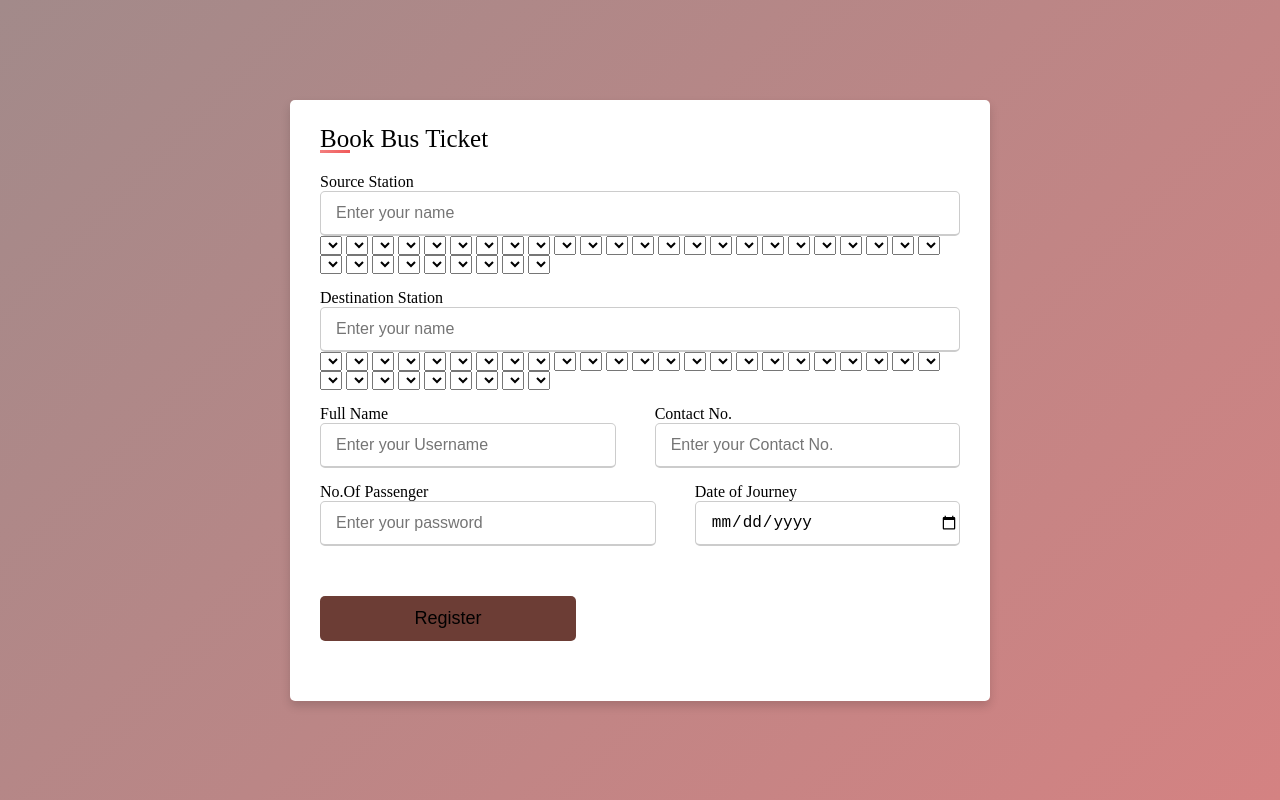
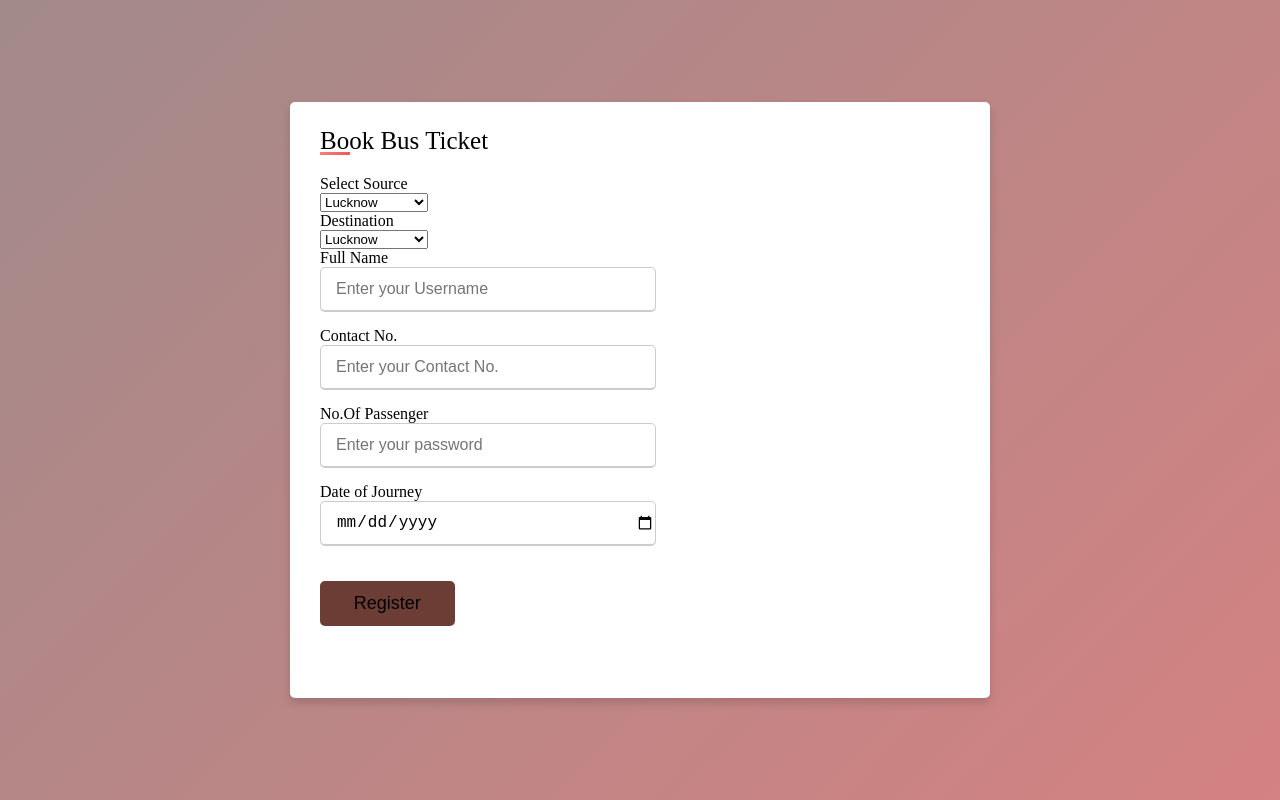
Before and after one commit to techieyush/Final_MiniProject_Fullstack, a plain HTML site: page BusTicket.html in a window 1280 px wide. Drawn offline with Linux system fonts and the light colour scheme.

Commit message:
LOcal Changes

```diff
--- a/BusTicket.css
+++ b/BusTicket.css
@@ -97,6 +97,10 @@ form .category label{
 
 } */
 
+#dropdown{
+    height: 120%;
+    width: 60%;
+}
 
 form .button{
     height: 45px;
--- a/BusTicket.html
+++ b/BusTicket.html
@@ -13,88 +13,66 @@
         <div class="title">Book Bus Ticket</div>
         <form action="#">
             <div class="user-details">
-                <div class="input-box">
-                    <span class="details">Source Station</span>
-                    <input type="text" placeholder="Enter your name" required>
-                    <section>
-                        <select name="Mumbai" id="Mumbai">Mumbai</select>
-                        <select name="Delhi" id="Delhi">Delhi</select>
-                        <select name="Bengaluru" id="Bengaluru">Bengaluru</select>
-                        <select name="Kolkata" id="Kolkata">Kolkata</select>
-                        <select name="Chennai" id="Chennai">Chennai</select>
-                        <select name="Ahmedabad" id="Ahmedabad">Ahmedabad</select>
-                        <select name="Hyderabad" id="Hyderabad">Hyderabad</select>
-                        <select name="Pune" id="Pune">Pune</select>
-                        <select name="Surat" id="Surat">Surat</select>
-                        <select name="Lucknow" id="Lucknow">Lucknow</select>
-                        <select name="Jaipur" id="Jaipur">Jaipur</select>
-                        <select name="Kanpur" id="Kanpur">Kanpur</select>
-                        <select name="Nagpur" id="Nagpur">Nagpur</select>
-                        <select name="Indore" id="Indore">Indore</select>
-                        <select name="Patna" id="Patna">Patna</select>
-                        <select name="Bhopal" id="Bhopal">Bhopal</select>
-                        <select name="Ludhiana" id="Ludhiana">Ludhiana</select>
-                        <select name="Agra" id="Agra">Agra</select>
-                        <select name="Gorakhpur" id="Gorakhpur">Gorakhpur</select>
-                        <select name="Meerut" id="Meerut">Meerut</select>
-                        <select name="Ghaziabad" id="Ghaziabad">Ghaziabad</select>
-                        <select name="Amritsar" id="Amritsar">Amritsar</select>
-                        <select name="Varanasi" id="Varanasi">Varanasi</select>
-                        <select name="Allahabad" id="Allahabad">Allahabad</select>
-                        <select name="Aligarh" id="Aligarh">Aligarh</select>
-                        <select name="Chandigarh" id="Chandigarh">Chandigarh</select>
-                        <select name="Mathura" id="Mathura">Mathura</select>
-                        <select name="Bareilly" id="Bareilly">Bareilly</select>
-                        <select name="Moradabad" id="Moradabad">Moradabad</select>
-                        <select name="Baliya" id="Baliya">Baliya</select>
-                        <select name="Shahjahanpur" id="Shahjahanur">Shahjahanpur</select>
-                        <select name="Muzaffarnagar" id="Muzaffarnagar">Muzaffarnagar</select>
-                        <select name="Lakhimpur" id="Lakhimpur">Lakhimpur</select>
+                <div class="dropdown">
+                    <div id="container2">
+                        <div class="getInput">
+                            <div class="selectItem">
+                                Select Source<br>
+                                <select name="From" class="select">
 
+                                    <option value="Lucknow">Lucknow</option>
+                                    <option value="Sitapur">Sitapur</option>
+                                    <option value="Shahjahanpur">Shahjahanpur</option>
+                                    <option value="Bareilly">Bareilly</option>
+                                    <option value="Moradabad">Moradabad</option>
+                                    <option value="Rampur">Rampur</option>
+                                    <option value="Hapur">Hapur</option>
+                                    <option value="Ghaziabad">Ghaziabad</option>
+                                    <option value="Merut">Merut</option>
+                                    <option value="Muzaffarnagar">Muzaffarnagar</option>
+                                    <option value="Aligarh">Aligarh</option>
+                                    <option value="Mathura">Mathura</option>
+                                    <option value="Hathras">Hathras</option>
+                                    <option value="Agra">Agra</option>
+                                    <option value="Mainpuri">Mainpuri</option>
+                                    <option value="Ethawa">Ethawa</option>
+                                    <option value="Firozabad">Firozabad</option>
+                                    <option value="Kanpur">Kanpur</option>
+                                    <option value="Varanasi">Varanasi</option>
+                                    <option value="Allahabad">Allahabad</option>
+                                    <option value="Lakhimpur">Lakhimpur</option>
 
-                    </section>
-                </div>
-                <div class="input-box">
-                    <span class="details">Destination Station</span>
-                    <input type="text" placeholder="Enter your name" required>
-                    <section>
-                        <select name="Mumbai" id="Mumbai">Mumbai</select>
-                        <select name="Delhi" id="Delhi">Delhi</select>
-                        <select name="Bengaluru" id="Bengaluru">Bengaluru</select>
-                        <select name="Kolkata" id="Kolkata">Kolkata</select>
-                        <select name="Chennai" id="Chennai">Chennai</select>
-                        <select name="Ahmedabad" id="Ahmedabad">Ahmedabad</select>
-                        <select name="Hyderabad" id="Hyderabad">Hyderabad</select>
-                        <select name="Pune" id="Pune">Pune</select>
-                        <select name="Surat" id="Surat">Surat</select>
-                        <select name="Lucknow" id="Lucknow">Lucknow</select>
-                        <select name="Jaipur" id="Jaipur">Jaipur</select>
-                        <select name="Kanpur" id="Kanpur">Kanpur</select>
-                        <select name="Nagpur" id="Nagpur">Nagpur</select>
-                        <select name="Indore" id="Indore">Indore</select>
-                        <select name="Patna" id="Patna">Patna</select>
-                        <select name="Bhopal" id="Bhopal">Bhopal</select>
-                        <select name="Ludhiana" id="Ludhiana">Ludhiana</select>
-                        <select name="Agra" id="Agra">Agra</select>
-                        <select name="Gorakhpur" id="Gorakhpur">Gorakhpur</select>
-                        <select name="Meerut" id="Meerut">Meerut</select>
-                        <select name="Ghaziabad" id="Ghaziabad">Ghaziabad</select>
-                        <select name="Amritsar" id="Amritsar">Amritsar</select>
-                        <select name="Varanasi" id="Varanasi">Varanasi</select>
-                        <select name="Allahabad" id="Allahabad">Allahabad</select>
-                        <select name="Aligarh" id="Aligarh">Aligarh</select>
-                        <select name="Chandigarh" id="Chandigarh">Chandigarh</select>
-                        <select name="Mathura" id="Mathura">Mathura</select>
-                        <select name="Bareilly" id="Bareilly">Bareilly</select>
-                        <select name="Moradabad" id="Moradabad">Moradabad</select>
-                        <select name="Baliya" id="Baliya">Baliya</select>
-                        <select name="Shahjahanpur" id="Shahjahanur">Shahjahanpur</select>
-                        <select name="Muzaffarnagar" id="Muzaffarnagar">Muzaffarnagar</select>
-                        <select name="Lakhimpur" id="Lakhimpur">Lakhimpur</select>
+                                </select>
+                            </div>
+                            <div id="container2">
+                                <div class="getInput">
+                                    <div class="selectItem">
+                                        Destination<br> <select name="From" class="select">
 
+                                            <option value="Lucknow">Lucknow</option>
+                                            <option value="Sitapur">Sitapur</option>
+                                            <option value="Shahjahanpur">Shahjahanpur</option>
+                                            <option value="Bareilly">Bareilly</option>
+                                            <option value="Moradabad">Moradabad</option>
+                                            <option value="Rampur">Rampur</option>
+                                            <option value="Hapur">Hapur</option>
+                                            <option value="Ghaziabad">Ghaziabad</option>
+                                            <option value="Merut">Merut</option>
+                                            <option value="Muzaffarnagar">Muzaffarnagar</option>
+                                            <option value="Aligarh">Aligarh</option>
+                                            <option value="Mathura">Mathura</option>
+                                            <option value="Hathras">Hathras</option>
+                                            <option value="Agra">Agra</option>
+                                            <option value="Mainpuri">Mainpuri</option>
+                                            <option value="Ethawa">Ethawa</option>
+                                            <option value="Firozabad">Firozabad</option>
+                                            <option value="Kanpur">Kanpur</option>
+                                            <option value="Varanasi">Varanasi</option>
+                                            <option value="Allahabad">Allahabad</option>
+                                            <option value="Lakhimpur">Lakhimpur</option>
 
-                    </section>
-                </div>
+                                        </select>
+                                    </div>
                 <div class="input-box">
                     <span class="details">Full Name</span>
                     <input type="text" placeholder="Enter your Username" required>
--- a/UserRegister.css
+++ b/UserRegister.css
@@ -1,80 +1,54 @@
 *{
     padding: 0;
     margin: 0;
-    box-sizing: border-box;
+    font-family: sans-serif;
 }
 body{
-    background-image: url('https://c.wallhere.com/photos/1f/7c/anime-172547.jpg!d');
-    background-attachment: fixed;
+    background: url('https://encrypted-tbn0.gstatic.com/images?q=tbn:ANd9GcSA7gK4ZQDXipFxAQ3_L5Dww-lE60ZMkfrH0Q&usqp=CAU');
+    background-size: cover;
+    color: black ;
     background-repeat: no-repeat;
-    background-size: cover;
-}
-.container{
-    width: 370px;
-    height: 450px;
-    background:rgb(243, 238, 238);
-    top: 50%;
-    left: 50%;
-    position: absolute;
-    transform:translate(-50%,-50%);
-    padding: 70px 30px;
-    border: 1px solid rgb(177, 177, 89);
-    border-radius: 10px;
-    /* box-shadow: 0 -33px 43px rgb(0 40 85 / 4%), 0 17px 43px rgb(0 40 85 / 16%); */
 
 }
-.Image{
-    width: 100px;
-    height: 100px;
-    border-radius: 50%;
+.registration-form{
     position: absolute;
-    /* margin-top: 5px; */
-    margin-left: 105px;
-    background:rgb(243, 238, 238);
-    padding-bottom: 10px;
+    top:50%;
+    left: 50%;
+    transform: translate(-50%,-50%);
+    width: 350px;
 }
-.heading{
-    display: flex;
+.registration-form h1{
+    font-size: 30px;
     text-align: center;
-    justify-content: center;
-    align-items: center;
-    margin-top: 100px;
-    background:rgb(243, 238, 238);
-    font-size: 22px;
+    text-transform:uppercase;
+    margin:20px 0 ;
+    color: #fff;
+}
 
+.registration-form p{
+    font-size: 20px;
+    margin: 15px 0;
+    color: #fff;
 }
-.container p{
+.registration-form input{
+    font-size: 16px;
+    padding: 15px 10px;
+    width: 100%;
+    border: 0;
+    border-radius: 5px;
+    outline: none;
+}
+.registration-form button{
+    font-size: 18px;
     font-weight: bold;
-    background:rgb(243, 238, 238);
+    margin: 20px 0;
+    padding: 10px 50px;
+    width: 50%;
+    border: 0;
+    border-radius: 5px;
+    background-color:#fff;
+    margin-left: 90px;
 }
-.container input{
-    width: 100%;
-    /* margin-bottom: 20px; */
-    background:rgb(243, 238, 238);
+.registration-form button:hover{
+    color:red ;
 }
-.container input[type="text"],input[type="password"]
-{
-    border: none;
-    border-bottom: 1px solid black;
-    background:rgb(243, 238, 238);
-    outline: none;
-    height: 25px;
-    /* margin-top: 5px; */
-    font-size: 16px;
-}
-.container input[type="submit"]
-{
-    border: none;
-    outline: none;
-    height: 40px;
-    /* background: rgba(243, 238, 238, 0.649); */
-    color:rgb(81, 80, 80);
-    font-size: 12px;
-    font-weight: 100;
-    font-weight:bold ;
-
-}
-.Newaccount{
-    text-decoration: none;
-
-}
```
Also changed, not shown: UserRegister.html (+5 -5 lines), index.html (+49 -4 lines), style.css (line endings or trailing spaces).
